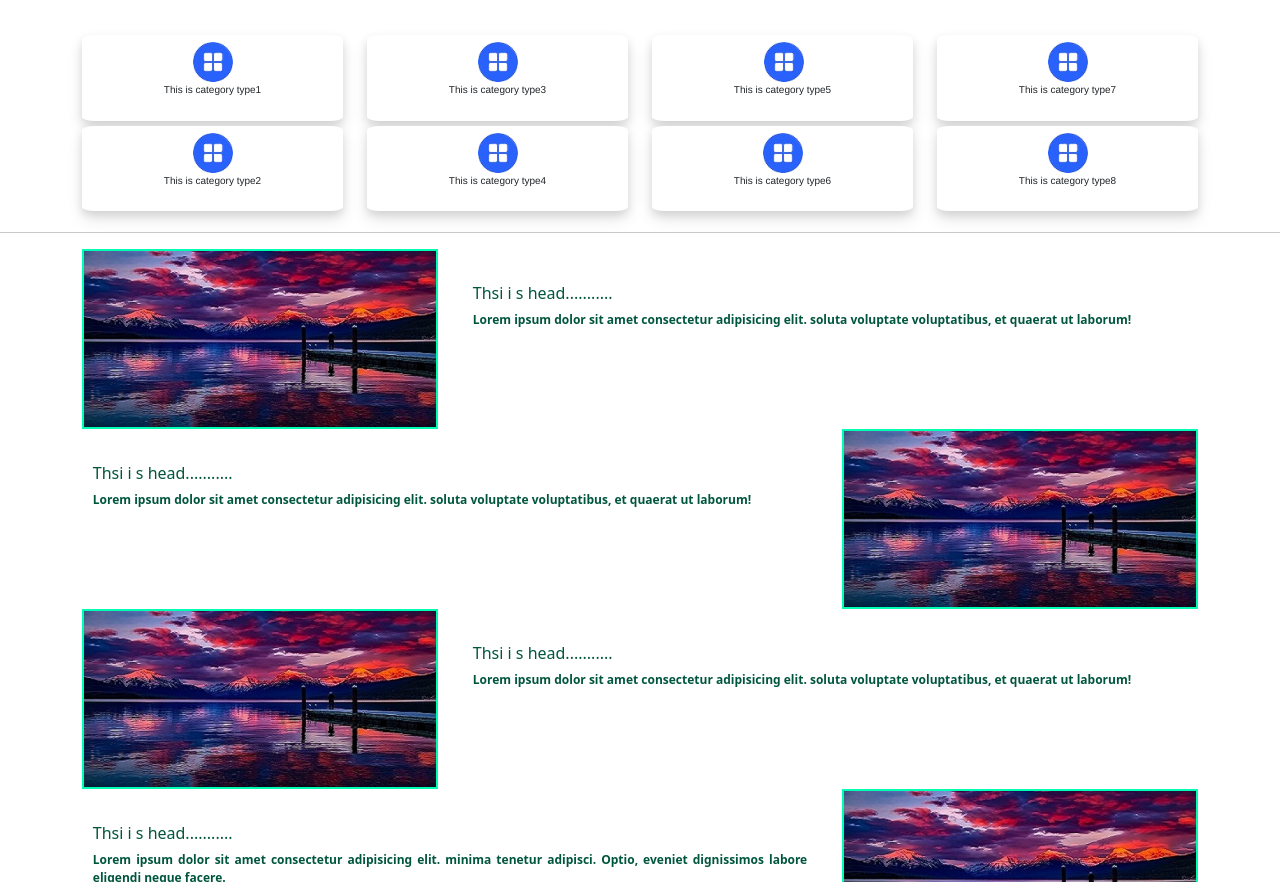
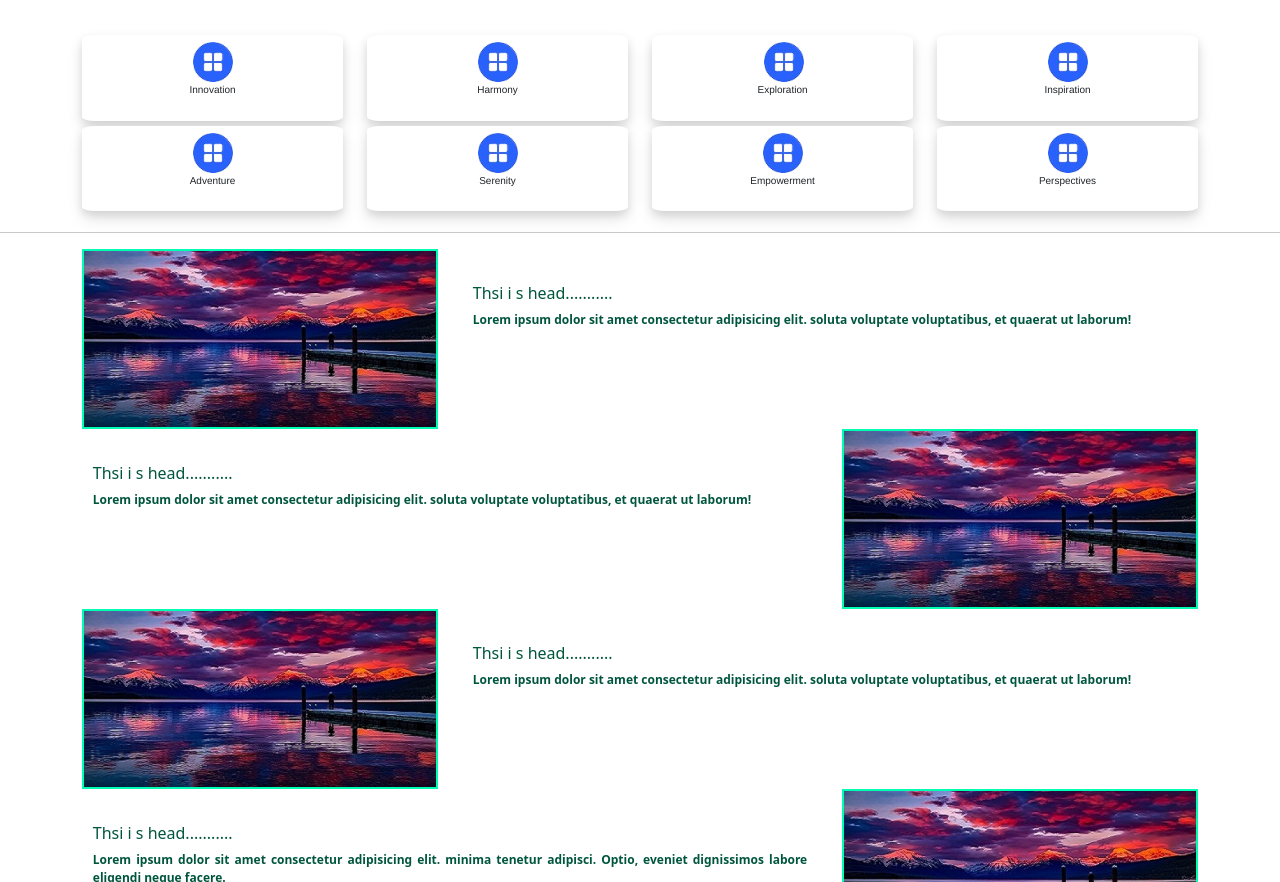
Before and after one commit to washimul/sparrowtalk, a website: page index.html in a window 1280 px wide. Shown: the part 1206-2088 px from the top of the page. Drawn offline with nearby package versions, Linux system fonts and the light colour scheme; no server answers; files whose address does not match are found by name.

Commit message:
index - catrogy update

```diff
--- a/index.html
+++ b/index.html
@@ -205,42 +205,42 @@
     <div class="col-3">
       <div class="catergory-box" id="category-box1">
         <img src="img/cat-icon.png" height="40" width="40" alt="">
-        <p>This is category type1</p>
+        <p>Innovation</p>
       </div>
       <div class="catergory-box" id="category-box2">
         <img src="img/cat-icon.png" height="40" width="40" alt="">
-        <p>This is category type2</p>
+        <p>Adventure</p>
       </div>
     </div>
     <div class="col-3">
       <div class="catergory-box" id="category-box3">
         <img src="img/cat-icon.png" height="40" width="40" alt="">
-        <p>This is category type3</p>
+        <p>Harmony</p>
       </div>
       <div class="catergory-box" id="category-box4">
         <img src="img/cat-icon.png" height="40" width="40" alt="">
-        <p>This is category type4</p>
+        <p>Serenity</p>
       </div>
     </div>
     <div class="col-3">
       <div class="catergory-box" id="category-box5">
         <img src="" alt="">
         <img src="img/cat-icon.png" height="40" width="40" alt="">
-        <p>This is category type5</p>
+        <p>Exploration</p>
       </div>
       <div class="catergory-box" id="category-box6">
         <img src="img/cat-icon.png" height="40" width="40" alt="">
-        <p>This is category type6</p>
+        <p>Empowerment</p>
       </div>
     </div>
     <div class="col-3">
       <div class="catergory-box" id="category-box7">
         <img src="img/cat-icon.png" height="40" width="40" alt="">
-        <p>This is category type7</p>
+        <p>Inspiration</p>
       </div>
       <div class="catergory-box" id="category-box8">
         <img src="img/cat-icon.png" height="40" width="40" alt="">
-        <p>This is category type8</p>
+        <p>Perspectives</p>
       </div>
     </div>
   </div>
```
